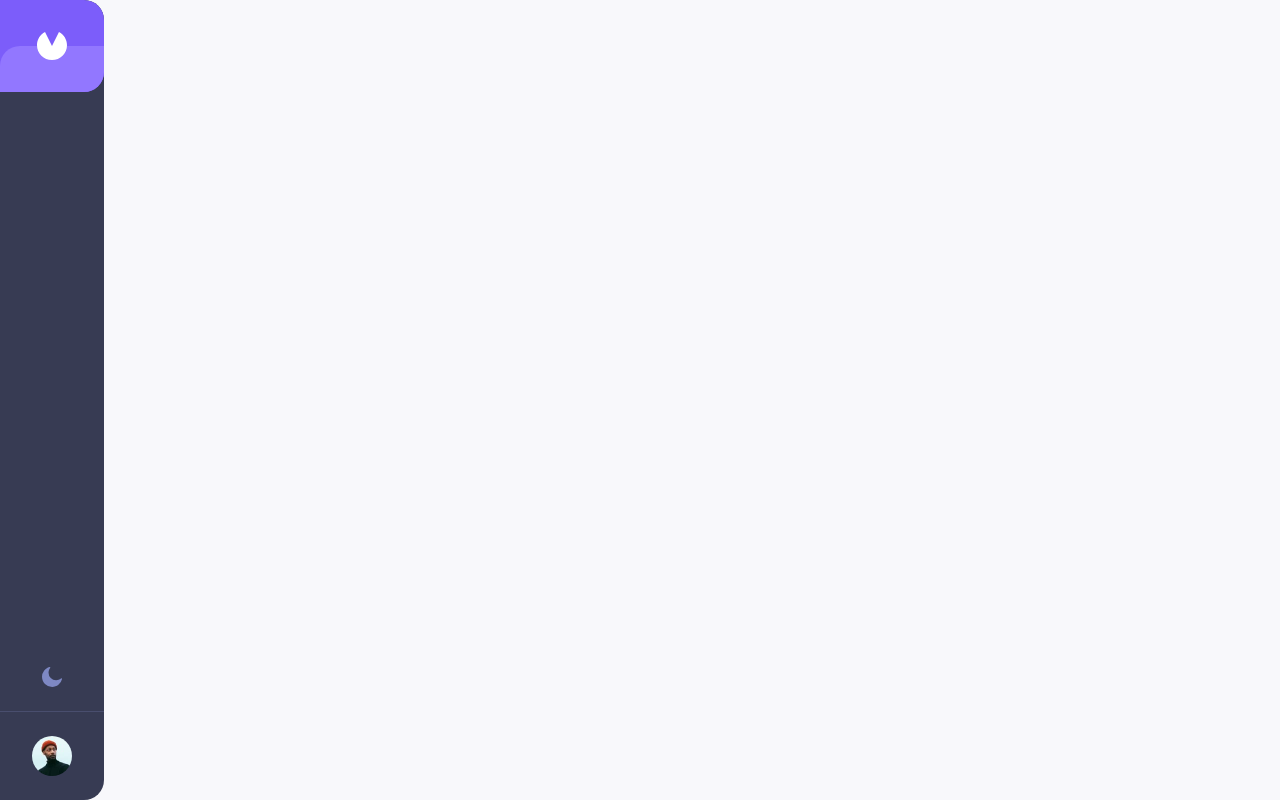
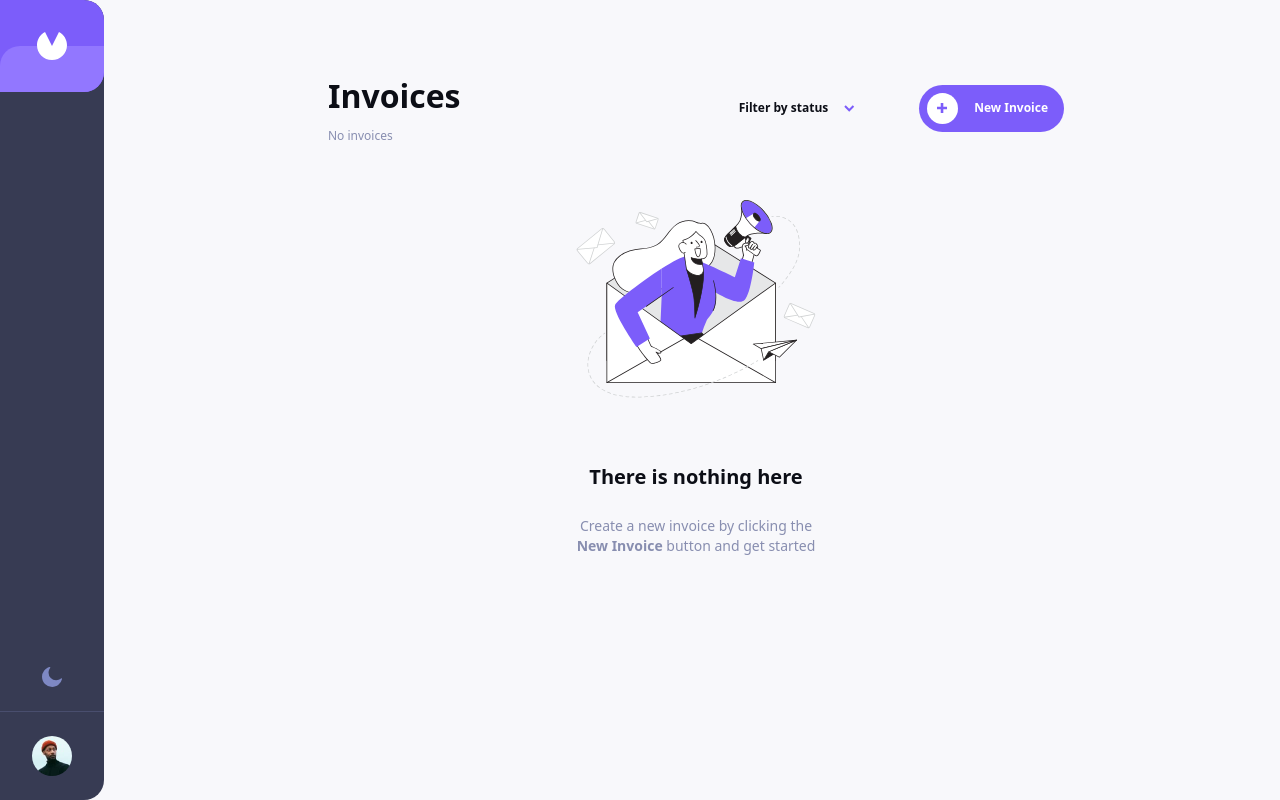
Before and after one commit to JaneMoroz/invoice-app, a Next.js app: page / in a window 1280 px wide. Built offline with nearby package versions, Linux system fonts and the light colour scheme; no server answers; what world-countries would draw is missing.

Commit message:
feat: add empty state component

```diff
--- /dev/null
+++ b/app/actions/getInvoices.ts
@@ -0,0 +1,31 @@
+import prisma from "@/app/libs/prismadb";
+
+import getCurrentUser from "./getCurrentUser";
+
+export default async function getInvoices() {
+  try {
+    const currentUser = await getCurrentUser();
+
+    if (!currentUser) {
+      return [];
+    }
+
+    const invoices = await prisma.invoice.findMany({
+      where: {
+        userId: currentUser.id,
+      },
+      include: {
+        items: true,
+      },
+    });
+
+    const safeInvoices = invoices.map((invoice) => ({
+      ...invoice,
+      invoiceDate: invoice.invoiceDate.toString(),
+    }));
+
+    return safeInvoices;
+  } catch (error: any) {
+    throw new Error(error);
+  }
+}
--- a/app/components/Button.tsx
+++ /dev/null
@@ -1,61 +0,0 @@
-"use client";
-
-import { IconType } from "react-icons";
-
-interface ButtonProps {
-  ariaLabel?: string;
-  label: string;
-  type?: "button" | "submit" | "reset";
-  onClick?: (e: React.MouseEvent<HTMLButtonElement>) => void;
-  disabled?: boolean;
-  icon?: IconType;
-  base?: boolean;
-  grey?: boolean;
-  purple?: boolean;
-  red?: boolean;
-  darkGrey?: boolean;
-  customGrey?: boolean;
-  stretch?: boolean;
-}
-
-const Button: React.FC<ButtonProps> = ({
-  ariaLabel,
-  label,
-  type,
-  onClick,
-  disabled,
-  icon: Icon,
-  base,
-  grey,
-  purple,
-  red,
-  darkGrey,
-  customGrey,
-  stretch,
-}) => {
-  return (
-    <button
-      aria-label={ariaLabel}
-      onClick={onClick}
-      disabled={disabled}
-      type={type ? type : "button"}
-      className={`relative p-4 sm:px-6 sm:py-4 text-xs font-bold capitalize rounded-full transition
-        ${base && "text-[#7E88C3] bg-baseBg hover:bg-baseBgHover"}
-        ${red && "text-white bg-[#ec5757] hover:bg-[#FF9797]"}
-        ${purple && "text-white bg-[#7C5DFA] hover:bg-[#9277FF]"}
-        ${
-          grey &&
-          "text-[#7E88C3] dark:text-[#DFE3FA] bg-defaultBg hover:bg-defaultHoverBg"
-        }
-        ${darkGrey && "text-secondary bg-grey hover:bg-greyHover"}
-        ${customGrey && "text-secondary bg-greyCustom hover:bg-greyCustomHover"}
-        ${stretch && "w-full"}
-      `}
-    >
-      {Icon && <Icon size={24} className="absolute left-4 top-3" />}
-      {label}
-    </button>
-  );
-};
-
-export default Button;
--- a/app/components/inputs/Input.tsx
+++ b/app/components/inputs/Input.tsx
@@ -1,6 +1,6 @@
 "use client";
 
-import { FieldErrors, FieldValues, UseFormRegister } from "react-hook-form";
+import { FieldValues, UseFormRegister } from "react-hook-form";
 
 interface InputProps {
   id: string;
--- /dev/null
+++ b/app/components/shared/Container.tsx
@@ -0,0 +1,15 @@
+"use client";
+
+interface ContainerProps {
+  children: React.ReactNode;
+}
+
+const Container: React.FC<ContainerProps> = ({ children }) => {
+  return (
+    <div className="h-full max-w-[880px] mx-auto md:px-4 sm:px-12 px-6 md:pl-[128px] py-[100px] sm:py-[130px] md:py-[72px]">
+      {children}
+    </div>
+  );
+};
+
+export default Container;
--- /dev/null
+++ b/app/components/shared/EmptyState.tsx
@@ -0,0 +1,31 @@
+"use client";
+
+import HeaderControls from "./HeaderControls";
+import Image from "next/image";
+
+import image from "../../../public/images/illustration-empty.svg";
+
+const EmptyState = () => {
+  return (
+    <div className="flex flex-col w-full h-full gap-14">
+      <HeaderControls />
+      <div className="self-center flex-1 w-full overflow-y-auto">
+        <div className="flex flex-col items-center justify-center">
+          <div className="mb-16 w-[220px] sm:w-[240px]">
+            <Image src={image} priority alt="Illustration" />
+          </div>
+          <h2 className="text-[20px] font-bold text-primary mb-6 w-[220px] sm:w-[240px] text-center">
+            There is nothing here
+          </h2>
+          <p className="text-sm font-medium text-center text-secondary w-[220px] sm:w-[240px]">
+            Create a new invoice by clicking the{" "}
+            <span className="font-bold">New Invoice</span> button and get
+            started
+          </p>
+        </div>
+      </div>
+    </div>
+  );
+};
+
+export default EmptyState;
--- /dev/null
+++ b/app/components/shared/Filter.tsx
@@ -0,0 +1,32 @@
+import React, { useState } from "react";
+import { ArrowDown } from "@/app/assets/icons/icons";
+import Check from "../inputs/Check";
+
+const Filter = () => {
+  const [isOpen, setIsOpen] = useState(false);
+
+  return (
+    <div className="relative ">
+      <button
+        onClick={() => setIsOpen(!isOpen)}
+        className="flex items-center gap-4 p-4 text-xs font-bold sm:px-6 sm:py-4 text-primary"
+      >
+        <span>
+          Filter <span className="hidden sm:inline">by status</span>
+        </span>
+        <span className={`${isOpen && "rotate-180"}`}>
+          <ArrowDown />
+        </span>
+      </button>
+      {isOpen && (
+        <div className="w-[192px] absolute flex flex-col gap-4 p-6 mt-1 -translate-x-1/2 rounded left-1/2 bottom-100 mt- shadow-customShadow bg-popupBg">
+          <Check label="draft" id="draft" />
+          <Check label="pending" id="pending" />
+          <Check label="paid" id="paid" />
+        </div>
+      )}
+    </div>
+  );
+};
+
+export default Filter;
--- /dev/null
+++ b/app/components/shared/HeaderControls.tsx
@@ -0,0 +1,32 @@
+"use client";
+
+import Button from "./Button";
+
+import { Plus } from "@/app/assets/icons/icons";
+import Filter from "./Filter";
+
+const HeaderControls = () => {
+  return (
+    <div className="flex justify-between">
+      <div className="flex flex-col gap-1 sm:gap-2">
+        <h1 className="text-[20px] sm:text-[32px] font-bold text-primary">
+          Invoices
+        </h1>
+        <p className="text-xs font-medium text-secondary">No invoices</p>
+      </div>
+      <div className="flex items-center gap-6 sm:gap-10">
+        <Filter />
+        <button className="flex gap-2 sm:gap-4 items-center p-1.5 pr-3 sm:p-2 sm:pr-4 text-xs font-bold capitalize rounded-full transition text-white bg-[#7C5DFA] hover:bg-[#9277FF]">
+          <span className="p-2.5 bg-white rounded-full">
+            <Plus />
+          </span>
+          <div>
+            New <span className="hidden sm:inline">Invoice</span>
+          </div>
+        </button>
+      </div>
+    </div>
+  );
+};
+
+export default HeaderControls;
--- a/app/page.tsx
+++ b/app/page.tsx
@@ -1,7 +1,25 @@
-export default function Home() {
+import getCurrentUser from "./actions/getCurrentUser";
+import getInvoices from "./actions/getInvoices";
+
+import Container from "./components/shared/Container";
+import EmptyState from "./components/shared/EmptyState";
+
+export default async function Home() {
+  const currentUser = await getCurrentUser();
+  // const invoices = await getInvoices();
+  const invoices = [];
+
+  if (invoices.length === 0) {
+    return (
+      <Container>
+        <EmptyState />
+      </Container>
+    );
+  }
+
   return (
-    <main>
-      <h1>Home</h1>
-    </main>
+    <Container>
+      <h1 className="">Invoices</h1>
+    </Container>
   );
 }
```
